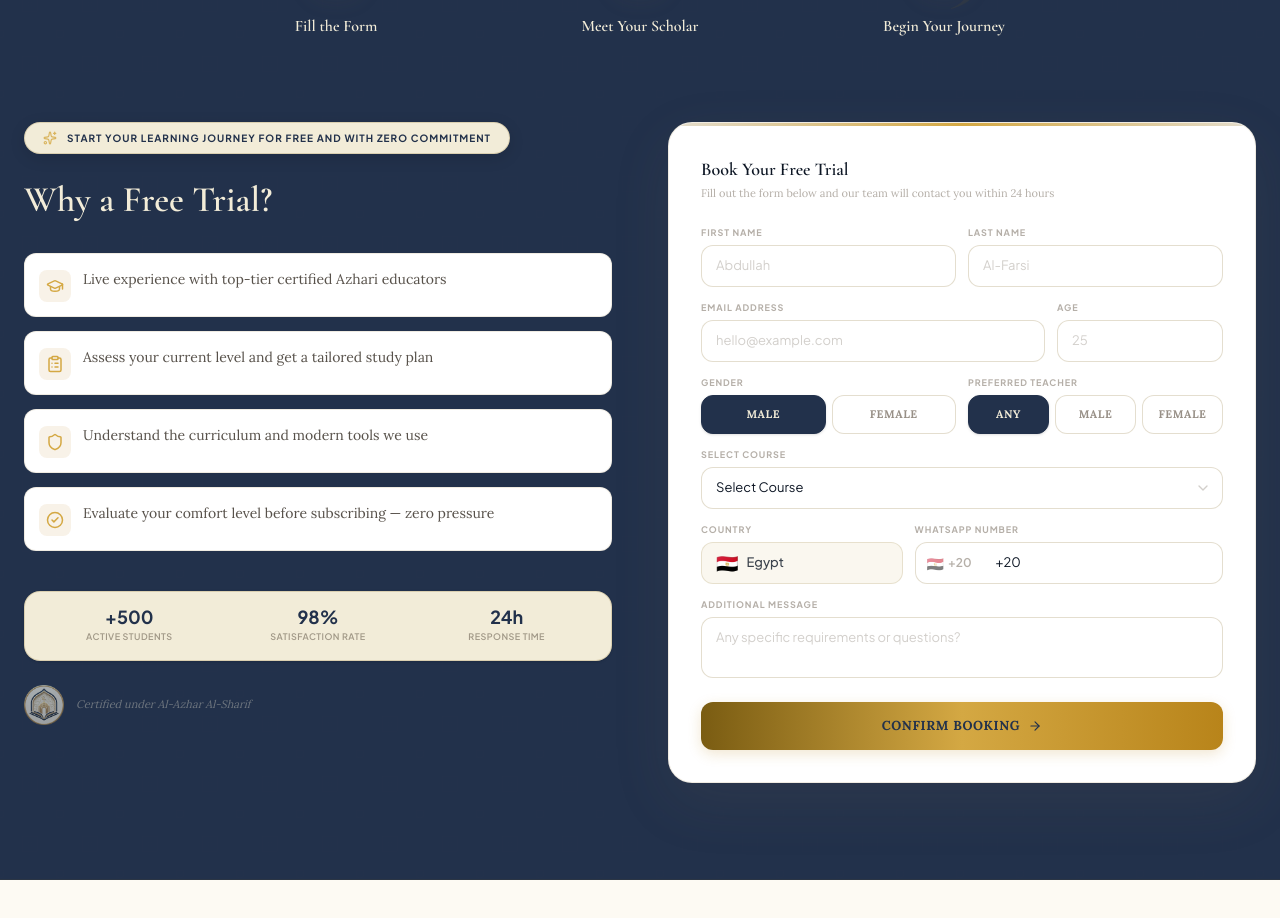
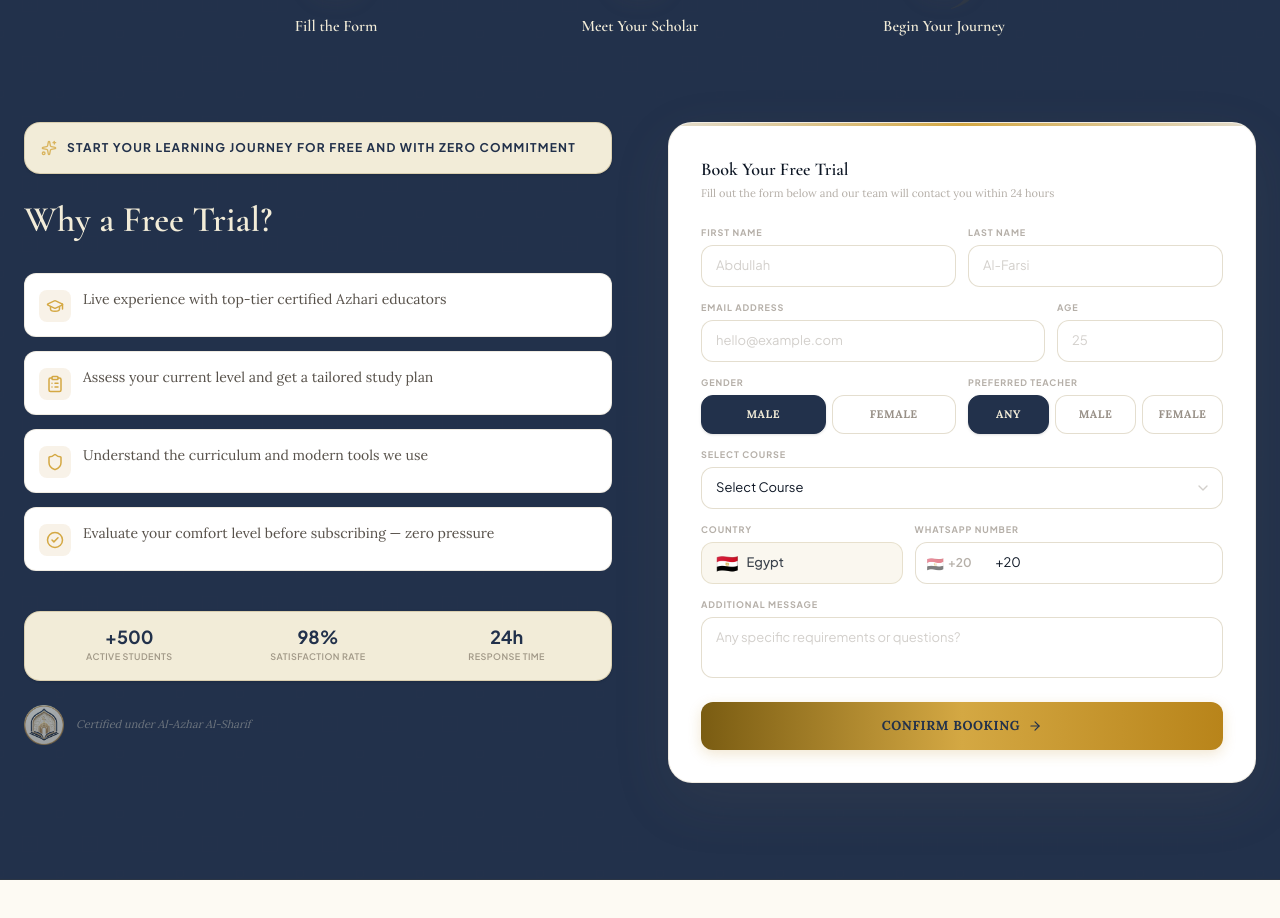
Before and after one commit to islamtebyan-academy/Tbyan-Academy, a Next.js app: page /en in a window 1280 px wide. Shown: the part 9480-10398 px from the top of the page. Built offline with nearby package versions, Linux system fonts and the light colour scheme.

Commit message:
style: redesign HowItWorks tag badge to match stats card layout and size

```diff
--- a/components/sections/HowItWorks.tsx
+++ b/components/sections/HowItWorks.tsx
@@ -325,11 +325,14 @@ export default function HowItWorks() {
           {/* LEFT: Why a Free Trial — 50% width */}
           <motion.div className={`lg:col-span-1 ${isRtl ? 'lg:order-2' : 'lg:order-1'}`} variants={itemVariants}>
             {/* Tag badge */}
-            <div className="inline-flex items-center gap-2.5 bg-parchment border border-gold-muted/20 rounded-full px-4.5 py-2 mb-6 shadow-[0_4px_16px_rgba(0,0,0,0.12)]">
-              <Sparkles className="w-3.5 h-3.5 text-gold-hi animate-pulse shrink-0" />
-              <span className={`text-[10px] uppercase tracking-widest font-bold text-navy leading-none ${isRtl ? 'font-cairo' : 'font-dm'}`}>
-                {activeContent.tag}
-              </span>
+            <div className="flex items-center gap-3 p-4 rounded-2xl bg-parchment border border-gold-muted/20 text-midnight mb-6 relative overflow-hidden shadow-sm">
+              <div className="absolute inset-0 bg-[url('/images/pattern-8star.svg')] bg-[size:30px_30px] opacity-[0.03] pointer-events-none" />
+              <div className="relative z-10 flex items-center gap-2.5">
+                <Sparkles className="w-4 h-4 text-gold-hi animate-pulse shrink-0" />
+                <span className={`text-[10px] md:text-xs uppercase tracking-widest font-bold text-navy leading-normal ${isRtl ? 'font-cairo' : 'font-dm'}`}>
+                  {activeContent.tag}
+                </span>
+              </div>
             </div>
 
             <h3 className={`text-[clamp(24px,3.5vw,36px)] text-parchment font-bold leading-[1.2] mb-8 ${isRtl ? 'font-amiri font-bold' : 'font-cormorant font-semibold'}`}>
--- a/memory/2026-06-09.md
+++ b/memory/2026-06-09.md
@@ -52,4 +52,7 @@
      - **LatestArticles.tsx**: Added to article card excerpts.
      - **PricingTeaser.tsx**: Added to package details.
      - **Testimonials.tsx**: Added to quote paragraphs.
+   - **Tag Badge Redesign (HowItWorks.tsx)**:
+     - Updated the tag badge at the top of the "Why a Free Trial" column to match the stats card style (`bg-parchment`, `border-gold-muted/20`, `rounded-2xl`, with a subtle 8-star background pattern overlay and shadow).
+     - Changed it from inline-flex to full-width block size to align perfectly with the width of the cards below it.
    - Validated that the site builds successfully and layouts are perfectly structured.
```
